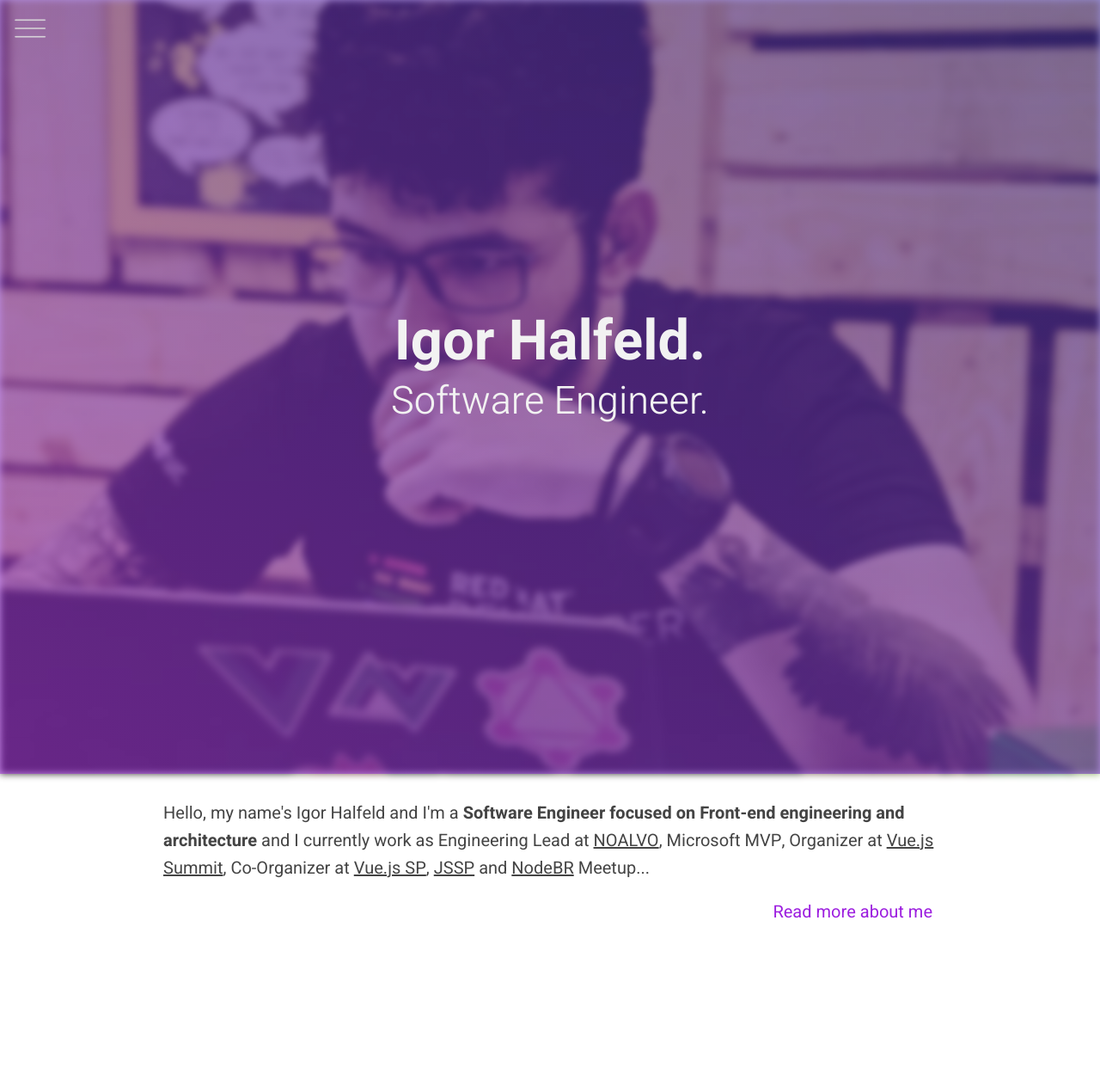
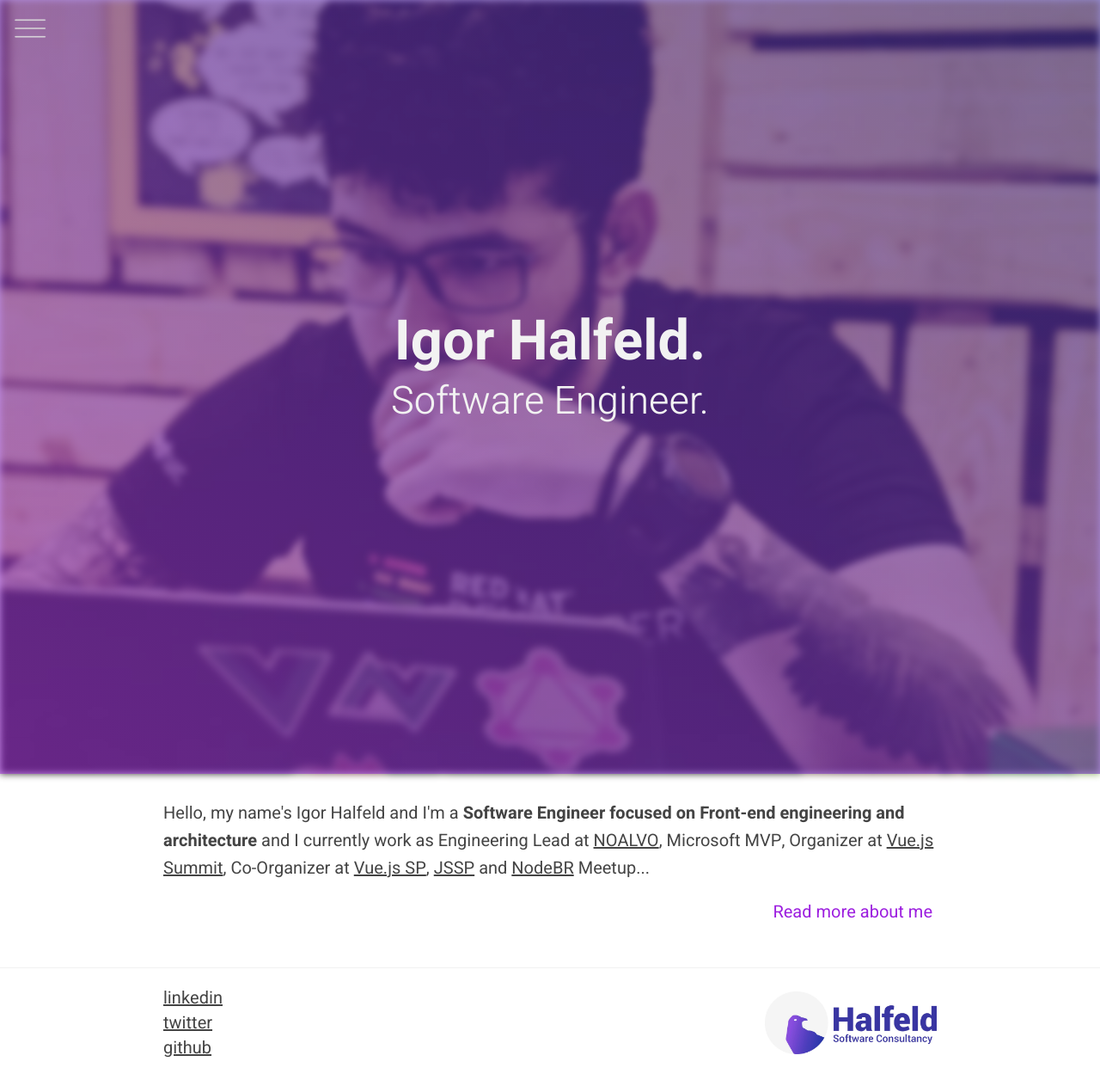
Before and after one commit to Halfeld/website, a Jekyll site: the page built from index.html, in a window 1280 px wide. Shown: the whole page at 86% size. Built offline with Jekyll 4.4.1, drawn with Linux system fonts in a browser that asks for light colours; before the commit the page ends 1125 px from its top, so only the background shows below that.

Commit message:
add footer and my links

```diff
--- a/_includes/footer.html
+++ b/_includes/footer.html
@@ -1,14 +1,12 @@
 <footer class="footer">
   <div class="footer__sources">
-    <a href="https://github.com/igorhalfeld" target="_blank">
-      <svg class="footer--github">
-        <use xlink:href="#icon-github"></use>
-      </svg>
-    </a>
-    <a href="mailto:hello@igorluiz.me">
-      <svg class="footer--email">
-        <use xlink:href="#icon-email"></use>
-      </svg>
-    </a>
+    <div class="footer__sources--links">
+        <a href="https://www.linkedin.com/in/igorhalfeld/" target="_blank">linkedin</a>
+        <a href="https://twitter.com/igorhalfeld" target="_blank">twitter</a>
+        <a href="https://github.com/igorhalfeld" target="_blank">github</a>
+    </div>
+    <div class="footer__sources--logo">
+      <img src="/assets/img/logo.jpeg" alt="logo" style="width: 200px">
+    </div>
   </div>
 </footer>
--- a/_layouts/default.html
+++ b/_layouts/default.html
@@ -70,6 +70,7 @@
         </header>
       </div>
     </div>
+    {% include footer.html %}
     {% include analytics.html %}
     <script src="https://cdn.jsdelivr.net/npm/vue"></script>
     <script src="{{ "/assets/js/main.js" | prepend: site.baseurl }}"></script>
--- a/_sass/_footer.scss
+++ b/_sass/_footer.scss
@@ -4,51 +4,44 @@
 // ======
 .footer {
   width: 100vw;
-  height: 5vh;
-  padding: 2rem;
-  background-color: $color-gray;
+  height: 90px;
+  padding: {
+    top: 20px;
+    bottom: 20px;
+  }
+  // background-color: $color-gray;
+  border-top: 1px solid $color-gray;
   color: $color-black;
-  text-align: center;
-  display: flex;
-  flex-direction: column;
-
 
   // Link's contact
   // ==============
   > .footer__sources {
+    margin: 0px auto;
+    padding: {
+      left: 20px;
+      right: 20px;
+    }
     display: flex;
-    justify-content: space-around;
+    justify-content: space-between;
+    max-width: 900px;
+    font-size: 2rem;
 
-    > a {
-      text-decoration: none;
+    .footer__sources--logo {
+      display: flex;
+      align-items: center;
+    }
 
+    .footer__sources--links {
+      display: flex;
+      flex-direction: column;
+      justify-content: flex-start;
 
-      // Opacity FX
-      // ==========
-      > .footer--github,
-      > .footer--email {
-        opacity: 0.6;
-        transition: opacity .3s linear;
-
+      > a {
+        color: $color-black;
         &:hover {
-          opacity: 1.0
+          color: #956EC1;
         }
-      }
-
-
-      // Github and Email icons
-      // ======================
-      > .footer--github {
-        width: 4vw;
-        height: 4vh;
-        fill: $color-base;
-      }
-      > .footer--email {
-        width: 4vw;
-        height: 4vh;
       }
     }
   }
-
-
 }
```
Also changed, not shown: assets/img/logo.jpeg (added).
